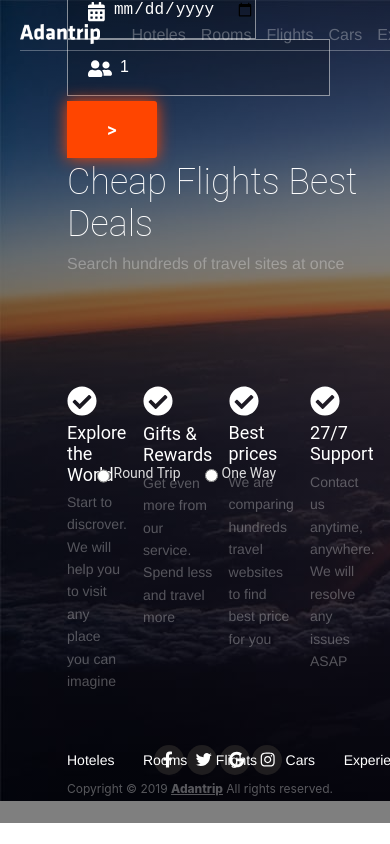
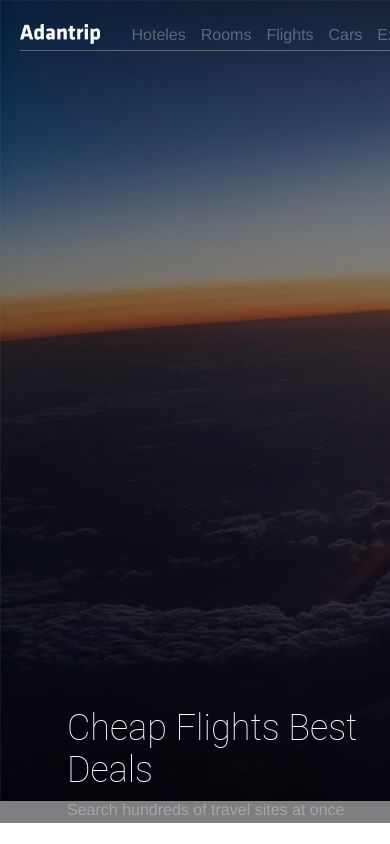
Before and after one commit to manacastro/Buscador-de-vuelos, a React (Create React App) app in the folder adatpfinal/: page / in a window 390 px wide. Shown: the top 844 px of the page. Built offline with nearby package versions, Linux system fonts and the light colour scheme; no server answers; the HTML template or start-up script is replaced by a standard one.

Commit message:
comienzo de responsive

```diff
--- a/adatpfinal/src/components/Button/Button.js
+++ b/adatpfinal/src/components/Button/Button.js
@@ -1,6 +1,6 @@
 import React from 'react';
-import { FontAwesomeIcon } from '@fortawesome/react-fontawesome'
-import {faChevronRight } from '@fortawesome/free-solid-svg-icons';
+//import { FontAwesomeIcon } from '@fortawesome/react-fontawesome'
+//import {faChevronRight } from '@fortawesome/free-solid-svg-icons';
 import './Button.scss'
 
 const Button = ({onClick}) => (
--- a/adatpfinal/src/components/Button/Button.scss
+++ b/adatpfinal/src/components/Button/Button.scss
@@ -13,4 +13,9 @@
    path {
        transform: scale(1.2);
    }
+   @media(max-width: 1200px){
+    width: 100%;
+    margin-right: 7%;
+    contain: 'SEARCH';
+   }
 }
--- a/adatpfinal/src/components/InputRadio/InputRadio.js
+++ b/adatpfinal/src/components/InputRadio/InputRadio.js
@@ -2,13 +2,13 @@ import React from 'react'
 import './InputRadio.scss';
 
 const InputRadio = () => (
-    <div className='SectionRadio interior'>
+    <div className='SectionRadio'>
         <div className='BlockRadio'>
             <input className='RadioInput' type='radio' name='radio' value='' />
             <p className='textRadio'>Round Trip</p>
         </div>
         <div className='BlockRadio'>
-            <input className='RadioInput' type='radio'  name='radio' value='' />
+            <input className='RadioInput' type='radio' name='radio' value='' />
             <p className='textRadio'>One Way</p>
         </div>
     </div>
--- a/adatpfinal/src/components/InputRadio/InputRadio.scss
+++ b/adatpfinal/src/components/InputRadio/InputRadio.scss
@@ -16,12 +16,24 @@
             padding: 4px;
         }
     }
+    @media(max-width: 1100px){
+        margin-top: 34%;
+        justify-content: center;
+    }
+    @media(max-width: 960px){
+        margin-top: 40%;
+        justify-content: center;
+    }
+    @media(max-width: 805px){
+        margin-top: 46%;
+        justify-content: center;
+    }
+    @media(max-width: 700px){
+        margin-top: 55%;
+        justify-content: center;
+    }
+    @media(max-width: 600px){
+        margin-top: 60%;
+        justify-content: center;
+    }
 }
-
-.SectionRadio.interior{
-    display: flex;
-    position: absolute;
-    z-index: 2;
-    margin-top: 16%;
-    margin-left: 5%;
-}
--- /dev/null
+++ b/adatpfinal/src/components/InputRadioInterior/InputRadioInterior.js
@@ -0,0 +1,16 @@
+import React from 'react'
+import './InputRadioInterior.scss';
+
+const InputRadioInterior = () => (
+    <div className='SectionRadioInterior'>
+        <div className='BlockRadioInterior'>
+            <input className='RadioInputInterior' type='radio' name='radio' value='' />
+            <p className='textRadioInterior'>Round Trip</p>
+        </div>
+        <div className='BlockRadioInterior'>
+            <input className='RadioInputInterior' type='radio' name='radio' value='' />
+            <p className='textRadioInterior'>One Way</p>
+        </div>
+    </div>
+)
+export default InputRadioInterior
--- /dev/null
+++ b/adatpfinal/src/components/InputRadioInterior/InputRadioInterior.scss
@@ -0,0 +1,22 @@
+.SectionRadioInterior{
+    display: flex;
+    position: absolute;
+    z-index: 2;
+    margin-top: 16%;
+    margin-left: 5%;
+    .BlockRadioInterior{
+        display: flex;
+        padding: 10px;
+        .RadioInputInterior{
+            color: white;
+            margin-top: 7%;
+        }
+        .textRadioInterior{
+            color: #fff;
+            opacity: 0.85;
+            font-family: 'Roboto', sans-serif;
+            font-size: 14px;
+            padding: 4px;
+        }
+    }
+}
--- a/adatpfinal/src/components/SearchBar/SearchBar.scss
+++ b/adatpfinal/src/components/SearchBar/SearchBar.scss
@@ -3,9 +3,9 @@
     position: relative;
     top: 250px;
     width: 100%;
-
-    @media(max-width: 990px){
-        top: 60px;
+    @media(max-width: 1200px){
+        display: flex;
+        top: 100%;
     }
     h1 {
         color: white;
@@ -27,6 +27,10 @@
         bottom: 230px;
         align-items: center;
         position: absolute;
+        @media(max-width: 1200px){
+            //margin-top: 14%;
+            position: relative;;
+        }
     }
     .button:after{
         content: ">";
--- a/adatpfinal/src/components/SearchHeader/SearchHeader.scss
+++ b/adatpfinal/src/components/SearchHeader/SearchHeader.scss
@@ -1,7 +1,9 @@
 @import '../../styles/variables';
 .SectionSearchheader{
     padding-top: 75px;
-
+    @media(max-width: 1200px){
+        padding-top: 125px;
+    }
     .TitleSearchHeader{
         font-family: 'Roboto', sans-serif;
         font-size: 36px;
@@ -12,6 +14,13 @@
         font-family: helvetica, Arial, sans-serif;
         padding-top: 10px;
         padding-bottom: 2%;
+    }
+    @media(max-width: 1200px){
+        display: flex;
+        flex-direction: column;
+        margin-top: 20%;
+        position: relative;
+        top: 60%;
     }
 }
 section.SectionSearchheader.interior{
--- a/adatpfinal/src/components/SearchInput/SearchInput.scss
+++ b/adatpfinal/src/components/SearchInput/SearchInput.scss
@@ -11,8 +11,19 @@
 .searchInput.home{
     background: rgba(0,0,0,0.2);
     border: 0.5px solid rgba(255, 255, 255, 0.5);
+    @media(max-width: 1200px){
+        width: 100%;
+        margin-right: 7%;
+    }
+
 }
 
+.inputContainerhome{
+    @media(max-width: 1200px){
+        width: 100%;
+        margin-right: 7%;
+    }
+}
 .inputContainerinterior{
     width: 18%;
 }
@@ -58,6 +69,7 @@
         //font-family: $secondary-font;
         font-size: 16px;
         color: white;
+
     }
 }
 .disjoined {
--- a/adatpfinal/src/components/views/FlightsResults.js
+++ b/adatpfinal/src/components/views/FlightsResults.js
@@ -8,7 +8,7 @@ import AsideRight from 'components/AsideRight/AsideRight';
 import FlightResultFooter from 'components/FlightResultFooter/FlightResultFooter'
 import { SEARCHINPUT_RELATIONS, SEARCHINPUT_POSITIONS, SEARCHINPUT_DIMENSIONS } from 'components/SearchInput/SearchInput';
 import SearchHeader from 'components/SearchHeader/SearchHeader';
-import InputRadio from 'components/InputRadio/InputRadio';
+import InputRadioInterior from 'components/InputRadioInterior/InputRadioInterior';
 import LoadMore from 'components/LoadMore/LoadMore'
 
 class FlightsResults extends React.Component {
@@ -20,7 +20,7 @@ class FlightsResults extends React.Component {
       <div className='GeneralFlightsResults'>
         <SearchHeader parent="interior" />
         <SearchBar relation={SEARCHINPUT_RELATIONS.DISJOINED} parent="interior" />
-        <InputRadio parent="interior" />
+        <InputRadioInterior />
         <div className='ContentBig-ben'></div>
         <div className='mainColumn'>
           <AsideLeft />
--- a/adatpfinal/src/components/views/Home.scss
+++ b/adatpfinal/src/components/views/Home.scss
@@ -3,6 +3,9 @@
     padding-top: 60px;
     .FeatureSection{
         display: flex;
+        @media(max-width: 1200px){
+            flex-direction: column;
+        }
     }
     .SectionSearchheader{
         .TitleSearchHeader{
```
